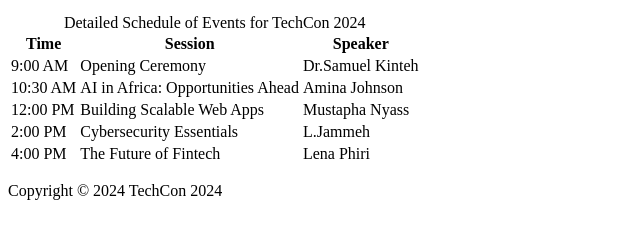
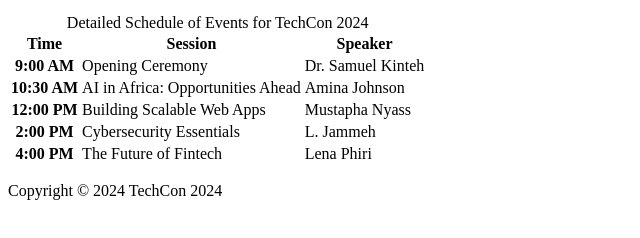
Before and after one commit to Mustaphanyass2025/TechCon_HTML, a plain HTML site: page techcon_website/schedule.html in a window 1280 px wide. Shown: the part 154-392 px from the top of the page, without its empty margins (0-640 px from the left). Drawn offline with Linux system fonts and the light colour scheme.

Commit message:
update: implement Schedule page layout and content

```diff
--- a/techcon_website/schedule.html
+++ b/techcon_website/schedule.html
@@ -23,36 +23,37 @@
         <table>
             <caption>Detailed Schedule of Events for TechCon 2024</caption>
             <tr>
-                <th>Time</th>
-                <th>Session</th>
-                <th>Speaker</th>
+                <th scope="col">Time</th>
+                <th scope="col">Session</th>
+                <th scope="col">Speaker</th>
             </tr>
             <tr>
-                <td>9:00 AM</td>
+                <th scope="row">9:00 AM</th>
                 <td>Opening Ceremony</td>
-                <td>Dr.Samuel Kinteh</td>
+                <td>Dr. Samuel Kinteh</td>
             </tr>
             <tr>
-                <td>10:30 AM</td>
+                <th scope="row">10:30 AM</th>
                 <td>AI in Africa: Opportunities Ahead</td>
                 <td>Amina Johnson</td>
             </tr>
             <tr>
-                <td>12:00 PM</td>
+                <th scope="row">12:00 PM</th>
                 <td>Building Scalable Web Apps</td>
                 <td>Mustapha Nyass</td>
             </tr>
             <tr>
-                <td>2:00 PM</td>
+                <th scope="row">2:00 PM</th>
                 <td>Cybersecurity Essentials</td>
-                <td>L.Jammeh</td>
+                <td>L. Jammeh</td>
             </tr>
             <tr>
-                <td>4:00 PM</td>
+                <th scope="row">4:00 PM</th>
                 <td>The Future of Fintech</td>
                 <td>Lena Phiri</td>
             </tr>
         </table>
+
     </main>
     <footer>
         <p>Copyright © 2024 TechCon 2024</p>
```
